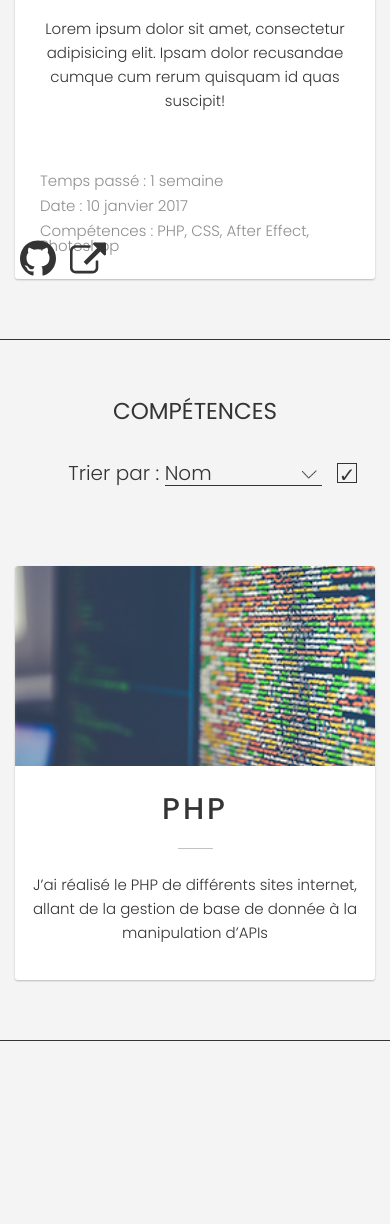
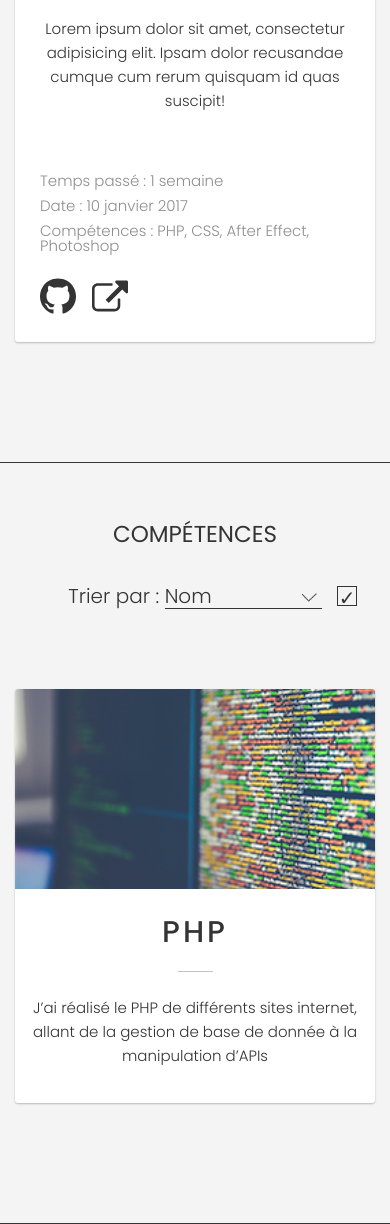
Before and after one commit to Reelwens/SimonLucas, a PHP site: page / in a window 390 px wide. Shown: the part 1832-3056 px from the top of the page. Before the commit the page ends 2873 px from the top, so only its background shows below. Run offline with PHP 8.4, Linux system fonts and the light colour scheme; style sheets or scripts are compiled from the project's sources; some libraries are stand-ins or nearby versions.

Commit message:
:lipstick: Some responsive

```diff
--- a/src/scss/contents/_skills_projects.scss
+++ b/src/scss/contents/_skills_projects.scss
@@ -33,6 +33,7 @@ section#skills, section#projects {
 
     .skillList {
         margin-top: 80px;
+        margin-bottom: 60px;
 
         .skillBlock {
             background-color: white;
@@ -78,6 +79,7 @@ section#skills, section#projects {
 
     .projectList {
         margin-top: 80px;
+        margin-bottom: 60px;
 
         .projectBlock {
             background-color: white;
@@ -133,8 +135,6 @@ section#skills, section#projects {
             }
 
             .more {
-                position: relative;
-
                 .dataInfo {
                     @media screen and (max-width: $desktop) {
                         margin-bottom: 25px;
@@ -157,12 +157,25 @@ section#skills, section#projects {
                 }
 
                 .links {
-                    position: absolute;
-                    bottom: 0;
+                    margin-top: 38px;
+
+                    @media screen and (max-width: $desktop) and (min-width: $tablet) {
+                        margin-left: 90px;
+                    }
+
+                    @media screen and (max-width: $tablet) and (min-width: $phone) {
+                        margin-left: 30px;
+                    }
+
+                    @media screen and (max-width: $phone) {
+                        margin-top: 0px;
+                        margin-left: 19px;
+                        margin-bottom: 25px;
+                    }
 
                     img {
                         width: 36px;
-                        margin: 0 5px;
+                        margin: 0 6px;
                     }
                 }
             }
```
Also changed, not shown: taskList.md (+0 -3 lines).
